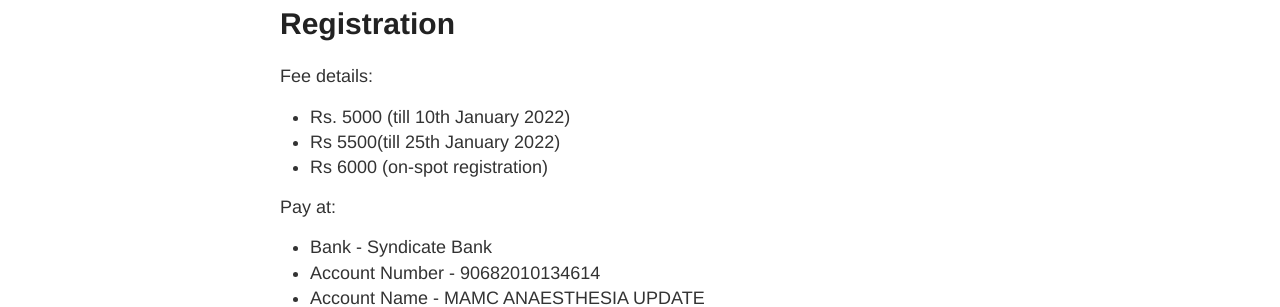
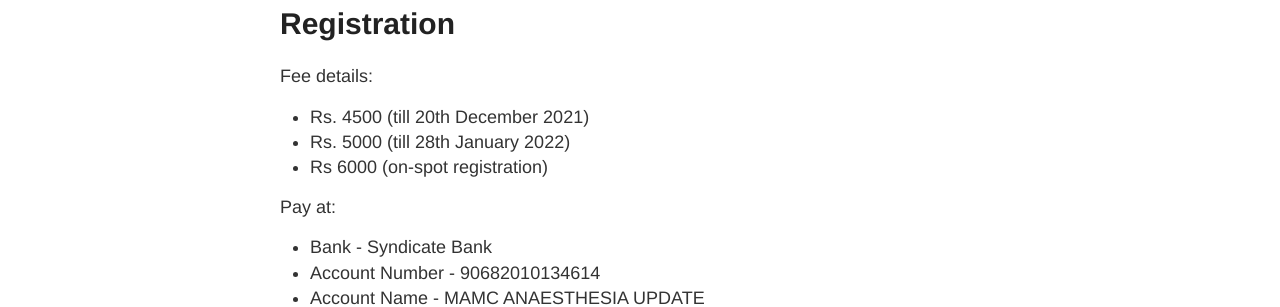
Before and after one commit to mamcanaesthesiaupdate/mamcanaesthesiaupdate.github.io, a Jekyll site: the page built from registration.md, in a window 1280 px wide. Shown: the part 236-543 px from the top of the page. Built offline with Jekyll 4.4.1, drawn with Linux system fonts in a browser that asks for light colours.

Commit message:
registrations open

```diff
--- a/registration.md
+++ b/registration.md
@@ -7,8 +7,8 @@ permalink: /registration/
 
 
 Fee details:
-- Rs. 5000 (till 10th January 2022)
-- Rs 5500(till 25th January 2022)
+- Rs. 4500 (till 20th December 2021)
+- Rs. 5000 (till 28th January 2022)
 - Rs 6000 (on-spot registration)
 
 Pay at:
```
Also changed, not shown: index.md (+1 -1 lines).
